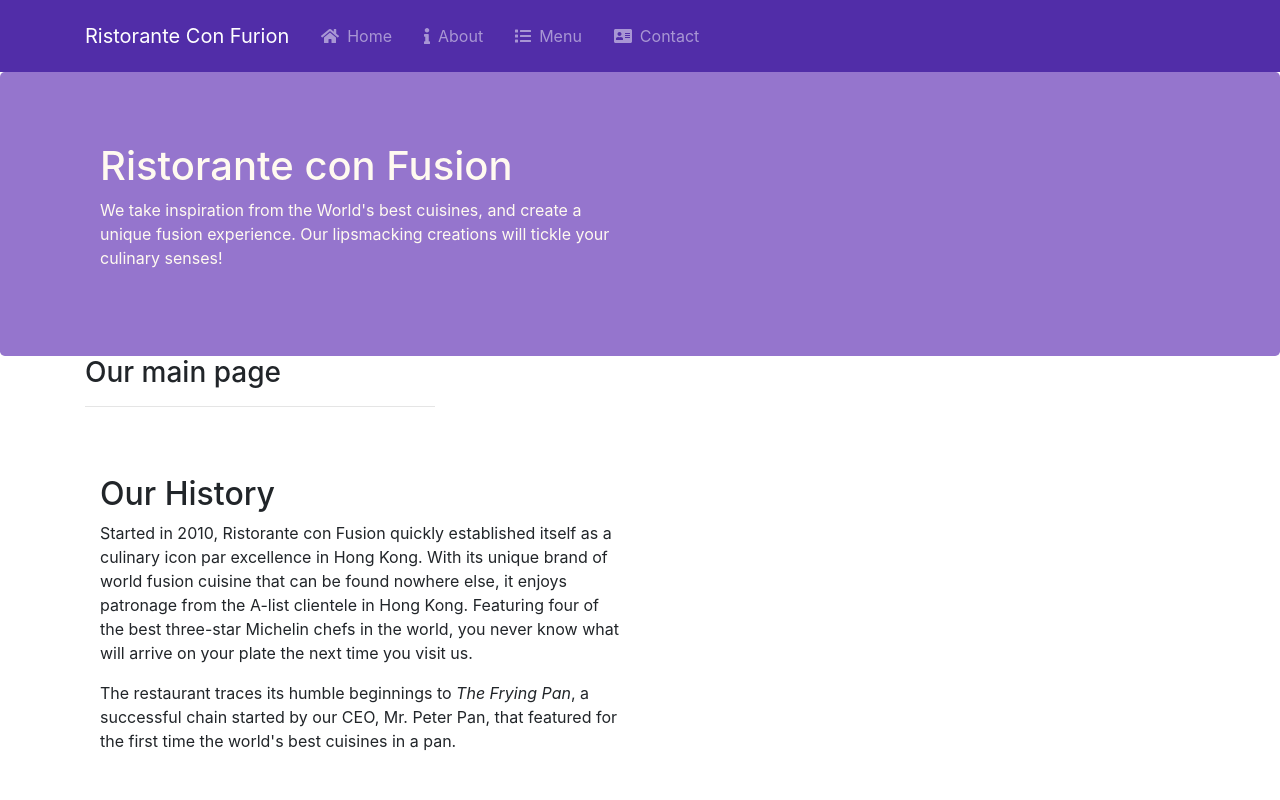
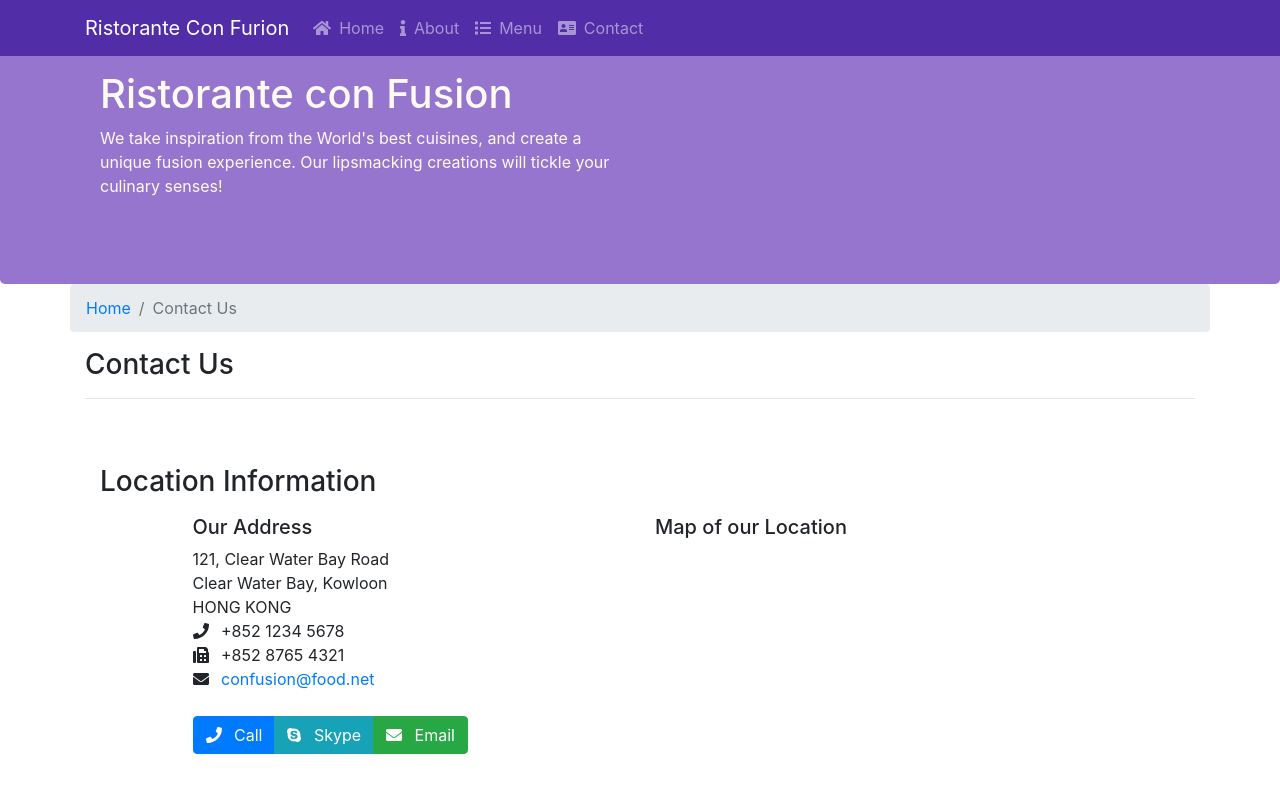
Before and after one commit to ieva1919/UI-Frameworks-and-Tools-Bootstrap-4, a React (Create React App) app: page /contact in a window 1280 px wide. Shown: the top 800 px of the page. Built offline with nearby package versions, Linux system fonts and the light colour scheme.

Commit message:
add button group

```diff
--- a/src/Components/Container.jsx
+++ b/src/Components/Container.jsx
@@ -6,12 +6,15 @@ import {
     Route,
     Link
 } from "react-router-dom";
+import { FontAwesomeIcon } from '@fortawesome/react-fontawesome'
+import { faPhone, faFax, faEnvelope } from '@fortawesome/free-solid-svg-icons'
+import { faSkype } from '@fortawesome/free-brands-svg-icons'
 
 
 function Container() {
     return (
         <Switch>
-            <Route path="/">
+            <Route exact path="/">
                 <div>
                     <div className="container">
                         <div className="row">
@@ -85,7 +88,56 @@ function Container() {
                 {/* <Menu /> */}
             </Route>
             <Route path="/contact">
-                {/* <Contact /> */}
+                <div>
+                    <div className="container">
+                        <div className="row">
+                            <ol className="col-12 breadcrumb">
+                                <li className="breadcrumb-item"><a href="/home">Home</a></li>
+                                <li className="breadcrumb-item active">Contact Us</li>
+                            </ol>
+                            <div className="col-12">
+                                <h3>Contact Us</h3>
+                                <hr />
+                            </div>
+                        </div>
+                        <div className="row row-content">
+                            <div className="col-12">
+                                <h3>Location Information</h3>
+                            </div>
+                            <div className="col-12 col-sm-4 offset-sm-1">
+                                <h5>Our Address</h5>
+                                <address>
+                                    121, Clear Water Bay Road<br />
+                                Clear Water Bay, Kowloon<br />
+                                    HONG KONG<br />
+                                    <FontAwesomeIcon icon={faPhone} className="mr-2" /> +852 1234 5678<br />
+                                    <FontAwesomeIcon icon={faFax} className="mr-2" />  +852 8765 4321<br />
+                                    <FontAwesomeIcon icon={faEnvelope} className="mr-2" />  <a href="mailto:confusion@food.net">confusion@food.net</a>
+                                </address>
+                            </div>
+                            <div className="col-12 col-sm-6 offset-sm-1">
+                                <h5>Map of our Location</h5>
+                            </div>
+                            <div className="col-12 col-sm-11 offset-sm-1">
+                                <div className="btn-group" role="group">
+                                    <a role="button" class="btn btn-primary" href="tel:+85212345678"><FontAwesomeIcon icon={faPhone} className="mr-2" /> Call</a>
+                                    <a role="button" class="btn btn-info"><FontAwesomeIcon icon={faSkype} className="mr-2" /> Skype</a>
+                                    <a role="button" class="btn btn-success" href="mailto:confusion@food.net"><FontAwesomeIcon icon={faEnvelope} className="mr-2" /> Email</a>
+                                </div>
+                            </div>
+                        </div>
+                        <div className="row row-content">
+                            <div className="col-12">
+                                <h3>Send us your Feedback</h3>
+                            </div>
+                            <div className="col-12 col-md-9">
+                                Form goes here
+            </div>
+                            <div className="col-12 col-md">
+                            </div>
+                        </div>
+                    </div>
+                </div>
             </Route>
         </Switch>
     )
--- a/src/Components/Menu.jsx
+++ b/src/Components/Menu.jsx
@@ -14,7 +14,7 @@ import { faAddressCard } from '@fortawesome/free-solid-svg-icons'
 
 function Menu() {
     return (
-        <Navbar expand="lg" className="navbar-dark">
+        <Navbar expand="lg" className="navbar-dark" fixed="top">
             <div className="container">
                 <Navbar.Toggle aria-controls="basic-navbar-nav" />
                 <Navbar.Collapse id="basic-navbar-nav">
@@ -22,10 +22,10 @@ function Menu() {
                         <Navbar.Brand> Ristorante Con Furion</Navbar.Brand>
                     </Link>
                     <Nav >
-                        <Link className="nav-link" to="/"><Nav.Link className="nav-item"><FontAwesomeIcon icon={faHome} className="mr-2" />Home</Nav.Link></Link>
-                        <Link className="nav-link" to="/about"><Nav.Link className="nav-item"><FontAwesomeIcon icon={faInfo} className="mr-2" />About</Nav.Link></Link>
-                        <Link className="nav-link" to="/menu"><Nav.Link className="nav-item"><FontAwesomeIcon icon={faList} className="mr-2" />Menu</Nav.Link></Link>
-                        <Link className="nav-link" to="/contact"><Nav.Link className="nav-item"><FontAwesomeIcon icon={faAddressCard} className="mr-2" />Contact</Nav.Link></Link>
+                        <Nav.Link as={Link} to="/" className="nav-item"><FontAwesomeIcon icon={faHome} className="mr-2" />Home</Nav.Link>
+                        <Nav.Link as={Link} to="/about" className="nav-item"><FontAwesomeIcon icon={faInfo} className="mr-2" />About</Nav.Link>
+                        <Nav.Link as={Link} to="/menu" className="nav-item"><FontAwesomeIcon icon={faList} className="mr-2" />Menu</Nav.Link>
+                        <Nav.Link as={Link} to="/contact" className="nav-item"><FontAwesomeIcon icon={faAddressCard} className="mr-2" />Contact</Nav.Link>
                     </Nav >
                 </Navbar.Collapse>
             </div>
```
